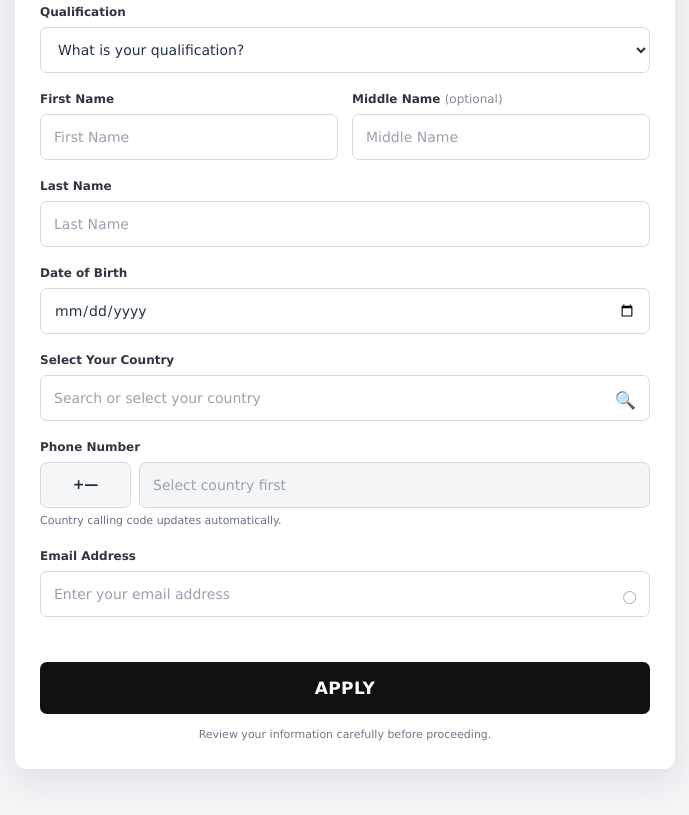
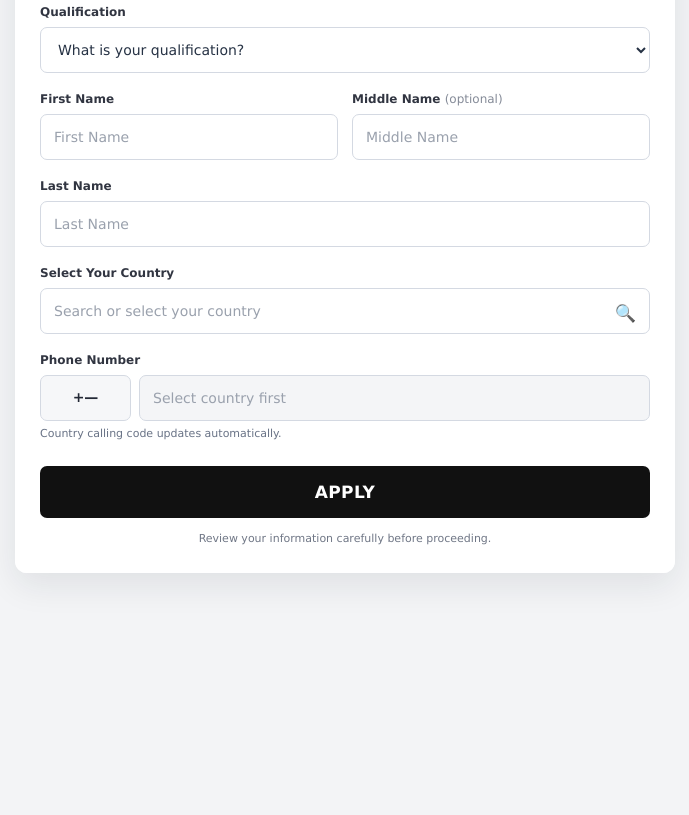
Before and after one commit to nwakeba/akeba, a plain HTML site: page discover-opportunities.html in a window 1280 px wide. Shown: the part 891-1706 px from the top of the page, without its empty margins (295-984 px from the left). After the commit the page ends 1540 px from the top, so only its background shows below. Drawn offline with nearby package versions, Linux system fonts and the light colour scheme; a script that the page names is missing.

Commit message:
Remove date of birth and email fields
Removed date of birth and email address fields from the form.

```diff
--- a/discover-opportunities.html
+++ b/discover-opportunities.html
@@ -485,11 +485,6 @@ placeholder="Last Name"
 autocomplete="family-name" required>
 </div>
 
-<div class="field full">
-<label for="dob">Date of Birth</label>
-<input id="dob" name="date_of_birth"
-type="date" autocomplete="bday" required>
-</div>
 
 <!-- SEARCHABLE COUNTRY -->
 <div class="field full">
@@ -537,19 +532,7 @@ Country calling code updates automatically.
 </small>
 </div>
 
-<div class="field full" id="emailField">
-<label for="email">Email Address</label>
-<div class="email-wrap">
-<input id="email" name="email"
-type="email" autocomplete="email"
-placeholder="Enter your email address"
-required>
-<span class="email-mark" id="emailMark">○</span>
-</div>
-<small class="hint" id="emailHint">
 
-</small>
-</div>
 
 </div>
 
```
